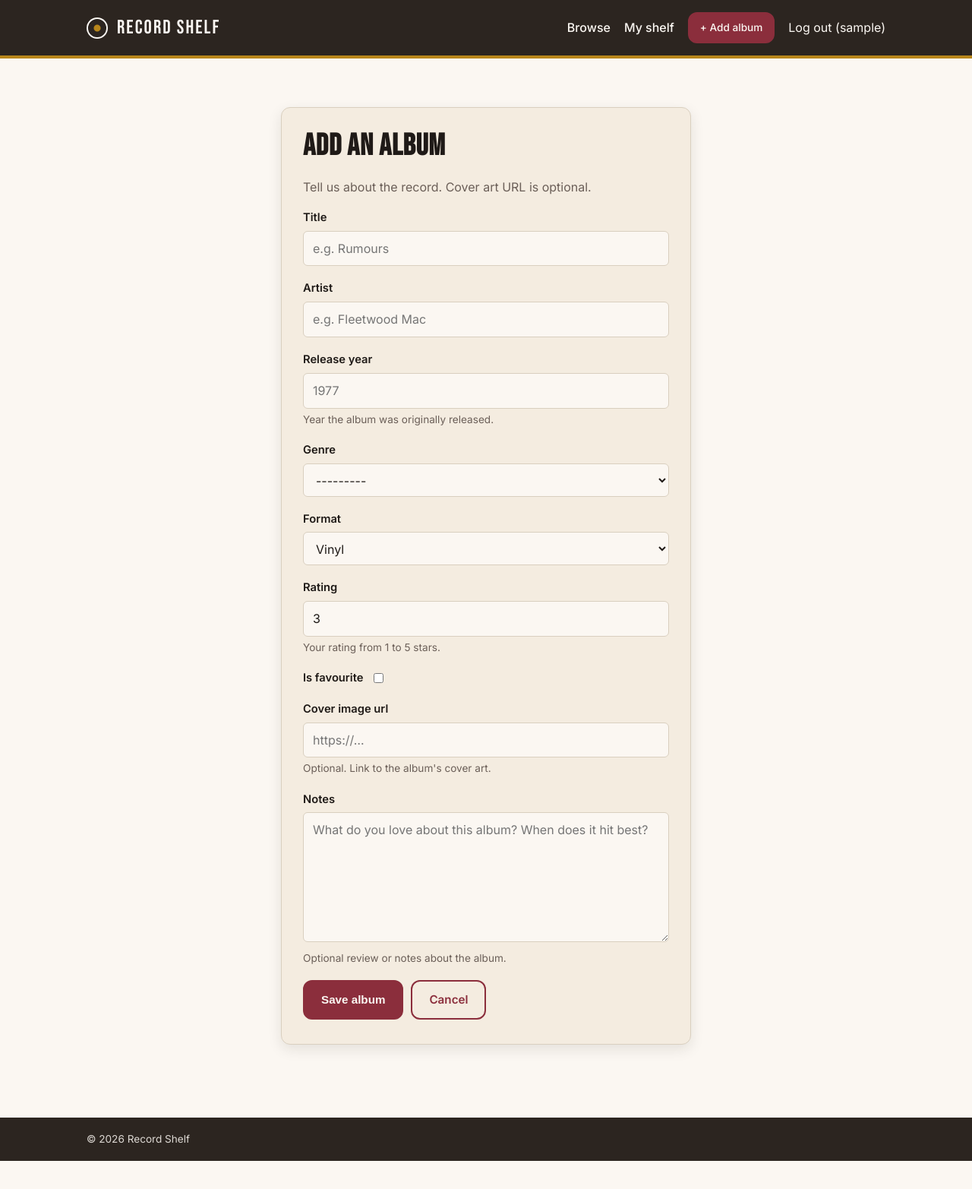
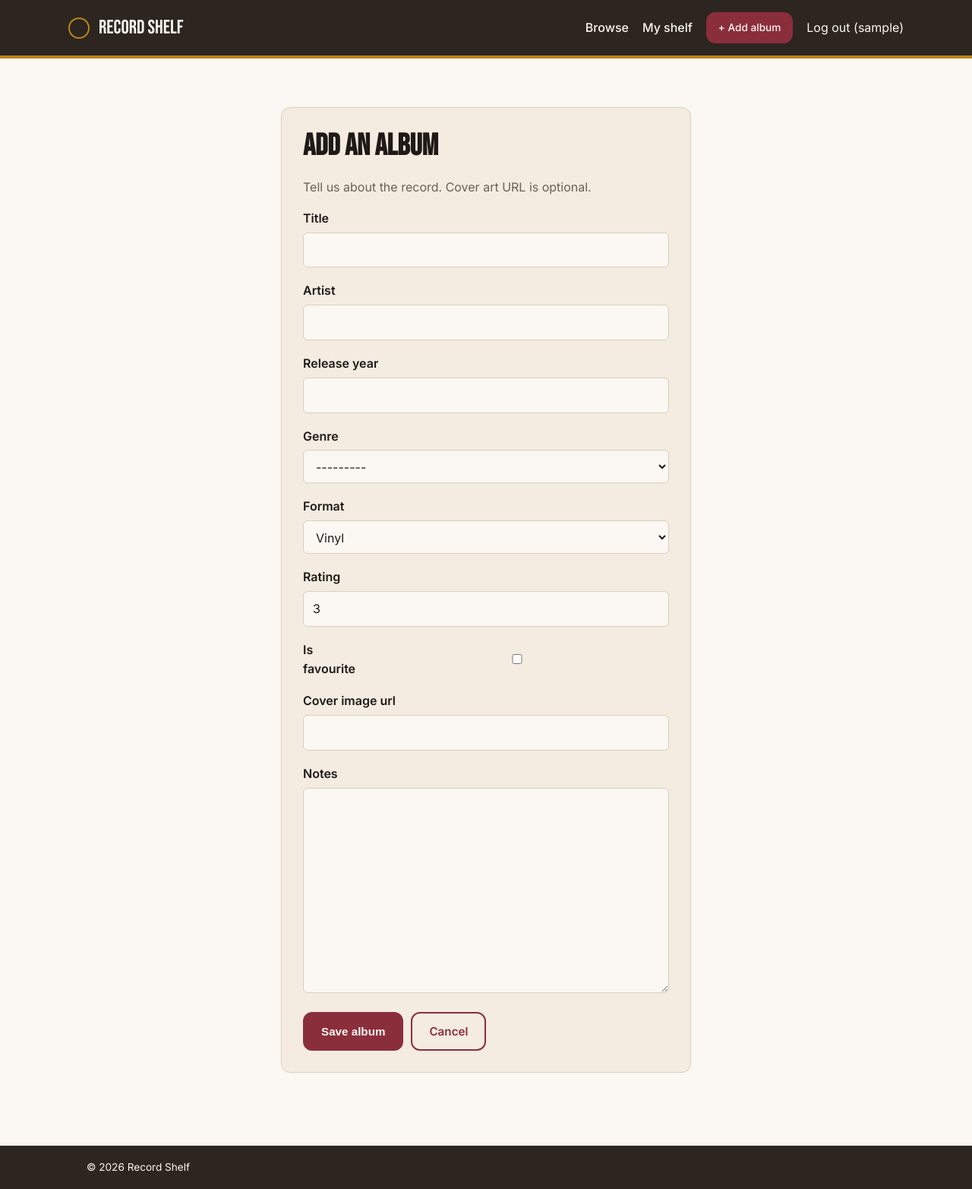
Before and after one commit to tomrhysjones/record-shelf, a Django app: page /albums/new/ in a window 1280 px wide. Shown: the whole page at 76% size. Before the commit the page ends 1528 px from the top, so only its background shows below. Run offline with Django 5.2, Linux system fonts and the light colour scheme; the visitor is signed in with stand-in values (Sample User, id 1); data comes from the database, SQL or seed files in the repository.

Commit message:
Simplify models, views, forms, and CSS

```diff
--- a/main_app/forms.py
+++ b/main_app/forms.py
@@ -1,36 +1,18 @@
-"""Forms for adding and editing albums."""
-
 from django import forms
-
 from .models import Album
 
 
 class AlbumForm(forms.ModelForm):
-    """ModelForm covering every user-editable field on an Album."""
-
     class Meta:
         model = Album
         fields = [
-            "title",
-            "artist",
-            "release_year",
-            "genre",
-            "format",
-            "rating",
-            "is_favourite",
-            "cover_image_url",
-            "notes",
+            'title',
+            'artist',
+            'release_year',
+            'genre',
+            'format',
+            'rating',
+            'is_favourite',
+            'cover_image_url',
+            'notes',
         ]
-        widgets = {
-            "title": forms.TextInput(attrs={"placeholder": "e.g. Rumours"}),
-            "artist": forms.TextInput(attrs={"placeholder": "e.g. Fleetwood Mac"}),
-            "release_year": forms.NumberInput(attrs={"placeholder": "1977", "min": 1900, "max": 2100}),
-            "rating": forms.NumberInput(attrs={"min": 1, "max": 5}),
-            "cover_image_url": forms.URLInput(attrs={"placeholder": "https://\u2026"}),
-            "notes": forms.Textarea(
-                attrs={
-                    "rows": 6,
-                    "placeholder": "What do you love about this album? When does it hit best?",
-                }
-            ),
-        }
--- a/main_app/views.py
+++ b/main_app/views.py
@@ -1,13 +1,5 @@
-"""Views for Record Shelf.
-
-The album list and album detail pages are public — guests can browse them.
-Adding, updating and deleting albums all require login, and update/delete
-additionally require that the logged-in user owns the album.
-"""
-
 from django.contrib import messages
 from django.contrib.auth.decorators import login_required
-from django.db.models import Q
 from django.http import HttpResponseForbidden
 from django.shortcuts import get_object_or_404, redirect, render
 
@@ -15,125 +7,93 @@ from .forms import AlbumForm
 from .models import Album, Genre
 
 
-# ---------------------------------------------------------------------------
-# Public landing page
-# ---------------------------------------------------------------------------
-
 def home(request):
-    """Static welcome page with calls-to-action."""
-    return render(request, "home.html")
+    return render(request, 'home.html')
 
 
-# ---------------------------------------------------------------------------
-# Album list / detail (public)
-# ---------------------------------------------------------------------------
+def album_list(request):
+    albums = Album.objects.all()
 
-def album_list(request):
-    """Browse every album on the shelf, with optional genre filter and search."""
-    albums = Album.objects.select_related("owner", "genre").all()
+    selected_genre = request.GET.get('genre', '')
+    if selected_genre:
+        albums = albums.filter(genre__slug=selected_genre)
 
-    selected_slug = request.GET.get("genre", "").strip()
-    if selected_slug:
-        albums = albums.filter(genre__slug=selected_slug)
+    query = request.GET.get('q', '')
+    if query:
+        albums = albums.filter(title__icontains=query)
 
-    query = request.GET.get("q", "").strip()
-    if query:
-        albums = albums.filter(Q(title__icontains=query) | Q(artist__icontains=query))
-
-    context = {
-        "albums": albums,
-        "genres": Genre.objects.all(),
-        "selected_genre": selected_slug,
-        "query": query,
-    }
-    return render(request, "main_app/album_list.html", context)
+    return render(request, 'main_app/album_list.html', {
+        'albums': albums,
+        'genres': Genre.objects.all(),
+        'selected_genre': selected_genre,
+        'query': query,
+    })
 
 
 def album_detail(request, pk):
-    """Show a single album."""
-    album = get_object_or_404(
-        Album.objects.select_related("owner", "genre"),
-        pk=pk,
-    )
-    return render(request, "main_app/album_detail.html", {"album": album})
+    album = get_object_or_404(Album, pk=pk)
+    return render(request, 'main_app/album_detail.html', {'album': album})
 
-
-# ---------------------------------------------------------------------------
-# Album CRUD — login required, ownership enforced for edit/delete
-# ---------------------------------------------------------------------------
 
 @login_required
 def album_create(request):
-    if request.method == "POST":
+    if request.method == 'POST':
         form = AlbumForm(request.POST)
         if form.is_valid():
             album = form.save(commit=False)
             album.owner = request.user
             album.save()
             messages.success(request, f"'{album.title}' was added to your shelf.")
-            return redirect(album.get_absolute_url())
+            return redirect('albums:detail', pk=album.pk)
     else:
         form = AlbumForm()
 
-    return render(
-        request,
-        "main_app/album_form.html",
-        {"form": form, "form_title": "Add an album", "submit_label": "Save album"},
-    )
+    return render(request, 'main_app/album_form.html', {
+        'form': form,
+        'form_title': 'Add an album',
+        'submit_label': 'Save album',
+    })
 
 
 @login_required
 def album_update(request, pk):
     album = get_object_or_404(Album, pk=pk)
     if album.owner != request.user:
-        return HttpResponseForbidden("You can only edit your own albums.")
+        return HttpResponseForbidden('You can only edit your own albums.')
 
-    if request.method == "POST":
+    if request.method == 'POST':
         form = AlbumForm(request.POST, instance=album)
         if form.is_valid():
             form.save()
             messages.success(request, f"'{album.title}' was updated.")
-            return redirect(album.get_absolute_url())
+            return redirect('albums:detail', pk=album.pk)
     else:
         form = AlbumForm(instance=album)
 
-    return render(
-        request,
-        "main_app/album_form.html",
-        {
-            "form": form,
-            "form_title": f"Edit: {album.title}",
-            "submit_label": "Save changes",
-            "album": album,
-        },
-    )
+    return render(request, 'main_app/album_form.html', {
+        'form': form,
+        'form_title': f'Edit: {album.title}',
+        'submit_label': 'Save changes',
+        'album': album,
+    })
 
 
 @login_required
 def album_delete(request, pk):
     album = get_object_or_404(Album, pk=pk)
     if album.owner != request.user:
-        return HttpResponseForbidden("You can only delete your own albums.")
+        return HttpResponseForbidden('You can only delete your own albums.')
 
-    if request.method == "POST":
+    if request.method == 'POST':
         title = album.title
         album.delete()
         messages.success(request, f"'{title}' was removed from your shelf.")
-        return redirect("albums:my_shelf")
+        return redirect('albums:my_shelf')
 
-    return render(
-        request,
-        "main_app/album_confirm_delete.html",
-        {"album": album},
-    )
+    return render(request, 'main_app/album_confirm_delete.html', {'album': album})
 
 
 @login_required
 def my_shelf(request):
-    """Dashboard showing only the current user's albums."""
-    albums = (
-        Album.objects
-        .select_related("genre")
-        .filter(owner=request.user)
-    )
-    return render(request, "main_app/my_shelf.html", {"albums": albums})
+    albums = Album.objects.filter(owner=request.user)
+    return render(request, 'main_app/my_shelf.html', {'albums': albums})
--- a/static/css/styles.css
+++ b/static/css/styles.css
@@ -20,14 +11,8 @@
     --charcoal: #2C2520;
     --muted: #6B5F58;
     --hairline: #D9CFBF;
-    --shadow-sm: 0 1px 2px rgba(31, 26, 23, 0.08);
-    --shadow-md: 0 6px 18px rgba(31, 26, 23, 0.10);
-    --shadow-lg: 0 18px 42px rgba(31, 26, 23, 0.18);
-    --radius-sm: 6px;
-    --radius-md: 12px;
-    --radius-lg: 20px;
     --serif: "Bebas Neue", "Times New Roman", serif;
-    --sans: "Inter", system-ui, -apple-system, "Segoe UI", Roboto, "Helvetica Neue", Arial, sans-serif;
+    --sans: "Inter", system-ui, sans-serif;
 }
 
 * { box-sizing: border-box; }
@@ -40,7 +25,6 @@ html, body {
     font-family: var(--sans);
     font-size: 16px;
     line-height: 1.55;
-    -webkit-font-smoothing: antialiased;
 }
 
 body {
@@ -52,14 +36,11 @@ body {
 a {
     color: var(--burgundy);
     text-decoration: underline;
-    text-decoration-thickness: 1px;
-    text-underline-offset: 3px;
 }
 a:hover { color: var(--burgundy-dark); }
 
 h1, h2, h3, h4 {
     font-family: var(--serif);
-    letter-spacing: 0.02em;
     color: var(--ink);
     margin: 0 0 0.5em;
     line-height: 1.1;
@@ -108,8 +89,7 @@ p { margin: 0 0 1em; }
     align-items: center;
     justify-content: space-between;
     gap: 16px;
-    padding-top: 16px;
-    padding-bottom: 16px;
+    padding: 16px 0;
     flex-wrap: wrap;
 }
 .brand {
@@ -120,13 +100,13 @@ p { margin: 0 0 1em; }
     text-decoration: none;
     font-family: var(--serif);
     font-size: 1.6rem;
-    letter-spacing: 0.08em;
 }
 .brand-vinyl {
-    width: 28px; height: 28px;
+    width: 28px;
+    height: 28px;
     border-radius: 50%;
-    background: radial-gradient(circle at center, var(--gold) 0 4px, var(--charcoal) 5px 11px, #1a1612 12px);
-    box-shadow: 0 0 0 2px var(--cream) inset;
+    background: var(--charcoal);
+    border: 2px solid var(--gold);
 }
 .brand-text { color: var(--cream); }
 .site-nav {
@@ -143,29 +123,28 @@ p { margin: 0 0 1em; }
 .site-nav a:hover { color: var(--gold); }
 .logout-form { margin: 0; padding: 0; }
 .link-button {
-    background: none; border: 0; color: var(--cream); cursor: pointer;
-    font: inherit; padding: 0;
+    background: none;
+    border: 0;
+    color: var(--cream);
+    cursor: pointer;
+    font: inherit;
+    padding: 0;
 }
 .link-button:hover { color: var(--gold); }
 
-/* ----- Buttons ----- */
+/* Buttons */
 
 .btn {
-    display: inline-flex;
-    align-items: center;
-    justify-content: center;
-    gap: 8px;
+    display: inline-block;
     padding: 12px 22px;
-    border-radius: var(--radius-md);
+    border-radius: 12px;
     font-weight: 600;
     font-size: 0.95rem;
     text-decoration: none;
     border: 2px solid transparent;
     cursor: pointer;
-    transition: transform 0.06s ease-in, background 0.15s ease, color 0.15s ease, border-color 0.15s ease;
 }
 .btn-sm { padding: 8px 14px; font-size: 0.85rem; }
-.btn:active { transform: translateY(1px); }
 
 .btn-primary {
     background: var(--burgundy);
@@ -227,15 +201,12 @@ p { margin: 0 0 1em; }
     padding: 18px 0;
     font-size: 0.85rem;
 }
-.site-footer p { margin: 0; opacity: 0.85; }
+.site-footer p { margin: 0; }
 
-/* ----- Hero (home page) ----- */
+/* Hero (home page) */
 
 .hero {
-    background:
-        radial-gradient(ellipse 60% 70% at 80% 30%, rgba(184, 134, 27, 0.15), transparent 70%),
-        linear-gradient(180deg, var(--paper), var(--cream));
-    border-bottom: 1px solid var(--hairline);
+    background: var(--paper);
     padding: 56px 0 64px;
 }
 .hero-inner {
@@ -468,56 +419,54 @@ p { margin: 0 0 1em; }
     margin: 24px 0 18px;
     padding: 16px;
     background: var(--paper);
-    border-radius: var(--radius-md);
+    border-radius: 12px;
     border: 1px solid var(--hairline);
 }
-.detail-meta dt { font-size: 0.75rem; text-transform: uppercase; letter-spacing: 0.12em; color: var(--muted); margin-bottom: 4px; }
+.detail-meta dt {
+    font-size: 0.75rem;
+    text-transform: uppercase;
+    color: var(--muted);
+    margin-bottom: 4px;
+}
 .detail-meta dd { margin: 0; font-weight: 600; }
-.detail-actions { display: flex; gap: 10px; flex-wrap: wrap; margin-top: 8px; }
+.detail-actions {
+    display: flex;
+    gap: 10px;
+    flex-wrap: wrap;
+    margin-top: 8px;
+}
 
-/* ----- Forms / auth ----- */
+/* Forms / auth */
 
-.auth-page, .form-page { padding: 32px 0; }
-.auth-card, .form-card {
+.auth-page,
+.form-page { padding: 32px 0; }
+.auth-card,
+.form-card {
     max-width: 540px;
     margin: 0 auto;
     background: var(--paper);
     border: 1px solid var(--hairline);
-    border-radius: var(--radius-md);
-    padding: 28px 28px 32px;
-    box-shadow: var(--shadow-md);
+    border-radius: 12px;
+    padding: 28px;
 }
 .field { margin-bottom: 18px; }
 .field label {
     display: block;
     font-weight: 600;
     margin-bottom: 6px;
-    font-size: 0.92rem;
 }
-.field input[type=text],
-.field input[type=email],
-.field input[type=url],
-.field input[type=number],
-.field input[type=password],
-.field input[type=search],
+.field input,
 .field select,
 .field textarea {
     width: 100%;
     padding: 10px 12px;
-    border-radius: var(--radius-sm);
+    border-radius: 6px;
     border: 1px solid var(--hairline);
     background: var(--cream);
     font: inherit;
     color: var(--ink);
 }
 .field textarea { min-height: 110px; resize: vertical; }
-.field input:focus,
-.field select:focus,
-.field textarea:focus {
-    outline: 2px solid var(--gold);
-    outline-offset: 1px;
-    border-color: var(--gold);
-}
 .field-checkbox {
     display: flex;
     align-items: center;
@@ -530,46 +479,37 @@ p { margin: 0 0 1em; }
     background: #FCEDEF;
     border-left: 4px solid var(--burgundy-dark);
     padding: 10px 14px;
-    border-radius: var(--radius-sm);
+    border-radius: 6px;
     margin-bottom: 14px;
 }
-.form-actions { display: flex; gap: 10px; flex-wrap: wrap; margin-top: 8px; }
+.form-actions {
+    display: flex;
+    gap: 10px;
+    margin-top: 8px;
+}
 
-/* ----- Empty state ----- */
+/* Empty state */
 
 .empty-state {
     text-align: center;
     padding: 48px 24px;
     background: var(--paper);
     border: 1px dashed var(--hairline);
-    border-radius: var(--radius-md);
+    border-radius: 12px;
 }
 .empty-state p { font-size: 1.1rem; margin-bottom: 16px; }
 
-/* ----- Responsive ----- */
+/* Responsive */
 
 @media (max-width: 960px) {
     .hero-inner { grid-template-columns: 1fr; }
-    .hero-art { height: 240px; }
-    .vinyl-lg { width: 220px; height: 220px; right: 0; top: 0; }
-    .vinyl-md { width: 140px; height: 140px; right: 130px; top: 90px; }
     .features-grid { grid-template-columns: 1fr 1fr; }
     .album-grid { grid-template-columns: repeat(3, 1fr); }
     .detail-grid { grid-template-columns: 1fr; }
-    .detail-meta { grid-template-columns: 1fr 1fr; }
-    h1.detail-title { font-size: 2.4rem; }
 }
 
 @media (max-width: 640px) {
-    .features-grid { grid-template-columns: 1fr; }
     .album-grid { grid-template-columns: 1fr 1fr; }
     .header-inner { flex-direction: column; align-items: flex-start; }
-    .site-nav { width: 100%; }
     h1 { font-size: 2rem; }
-    .hero-title { font-size: 2.2rem; }
 }
-
-@media (max-width: 420px) {
-    .album-grid { grid-template-columns: 1fr; }
-    .detail-meta { grid-template-columns: 1fr; }
-}
```
Also changed, not shown: other parts of static/css/styles.css (+50 -84 lines), accounts/forms.py (deleted, +0 -20 lines), accounts/views.py (+6 -10 lines), main_app/models.py (+17 -70 lines).
